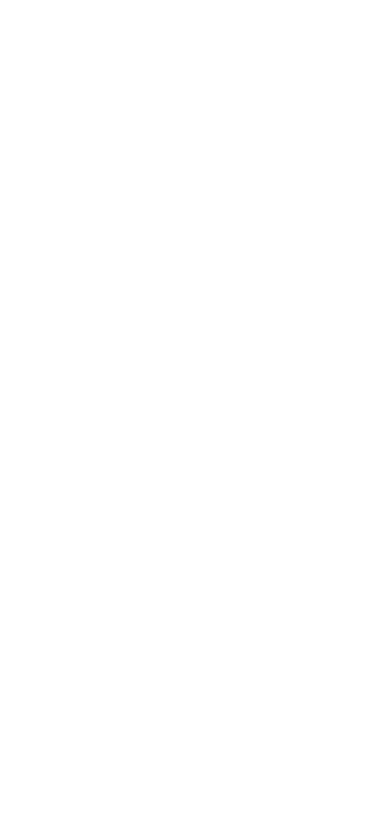
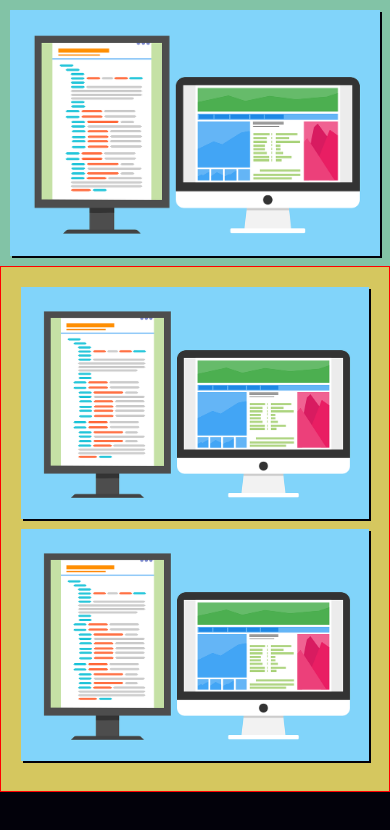
Before and after one commit to LuisAlbertoLopezLombana/EvalCSSyDise-oWebResponsive, a plain HTML site: page secure/inicio.html in a window 390 px wide. Drawn offline with Linux system fonts and the light colour scheme.

Commit message:
Requerimiento 1 - Asignación de esqueleto HMTL, control de eventos en menú de navegación y asignación de cabecera

```diff
--- a/css/style.css
+++ b/css/style.css
@@ -1,6 +1,30 @@
+@font-face{
+  font-family: 'Dancing Script';
+  src:url('../resource/fonts/DancingScript-Regular.ttf');
+}
+
+*{
+  font-family: 'Dancing Script', cursive;
+}
+
+/*
+Html
+*/
+
+html{
+  background-color: #02010a;
+}
+
+/*
+Header
+*/
+
 header{
   background-color: #5b7989;
   border-radius: 10px 10px 0px 0px;
+  padding: 10px;
+  display: flex;
+  flex-flow: row wrap;
 }
 
 h1{
@@ -39,3 +63,99 @@ nav{
 .dis{
   display: none;
 }
+
+.secc{
+  margin: 0px;
+}
+
+/*
+Body
+*/
+body{
+  margin: 0px;
+}
+
+#bodyIndex{
+  width: 900px;
+  display:block;
+  margin:auto;
+}
+
+
+iframe{
+  width:900px;
+  height:1200px;
+}
+
+/*
+Imagenes
+*/
+
+img{
+
+-webkit-box-shadow: 2px 2px 0px 0px #02010a;
+-moz-box-shadow: 2px 2px 0px 0px #02010a;
+box-shadow: 2px 2px 0px 0px #02010a;
+
+}
+
+#imagenCentral{
+  display:block;
+  margin:auto;
+  width: 50%;
+}
+
+img[id*= "imagenSecundaria"] {
+  margin-bottom: 10px;
+  height:200px;
+  width: 200px;
+  flex: 1 2 40%;
+}
+
+@media (max-width:420px) {
+  #imagenCentral{
+    display:block;
+    margin:auto;
+    width: 100%;
+  }
+
+  iframe{
+    width:100%;
+    height:1200px;
+    frameborder:0;
+  }
+  #bodyIndex{
+    width: 100%;
+  }
+
+  img[id*= "imagenSecundaria"] {
+    height:100%;
+    width: 100%;
+    flex: 1 2 100%;
+  }
+}
+
+#imagenSecundariaIzq{
+  order: 1;
+}
+
+#imagenSecundariaDer{
+  order: 2;
+}
+
+/*
+Secciones
+*/
+
+#seccImgCentral{
+  background-color: #82c3a6;
+  padding: 10px;
+}
+
+#seccImgSecundaria{
+  padding: 20px;
+  background-color:  #d5c75f;
+  border: 1px solid red;
+  display: flex;
+  flex-flow: row wrap;
+}
--- a/secure/inicio.html
+++ b/secure/inicio.html
@@ -7,5 +7,15 @@
 </head>
 <body>
 
+<section id="seccImgCentral">
+  <img id="imagenCentral" src="../img/disWebCssHtml.png" alt="Diseño web CSS - HTML">
+</section>
+
+<section id="seccImgSecundaria">
+  <img id="imagenSecundariaIzq" src="../img/disWebCssHtml.png" alt="Diseño web CSS - HTML">
+  <img id="imagenSecundariaDer" src="../img/disWebCssHtml.png" alt="Diseño web CSS - HTML">
+</section>
+
+
 </body>
 </html>
```
Also changed, not shown: index.html (+6 -5 lines), secure/paisajes.html (+2 -0 lines), img/disWebCssHtml.png (added), resource/fonts/DancingScript-Bold.ttf (added), resource/fonts/DancingScript-Regular.ttf (added).
